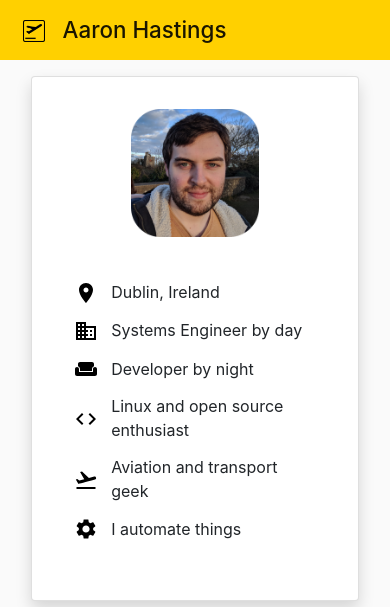
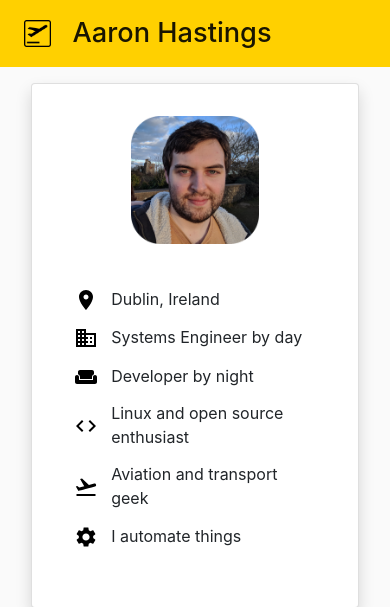
Before and after one commit to thecosmicfrog/aaronhastingsme, a Django app: page / in a window 390 px wide. Shown: the top 607 px of the page. Run offline with Django 3.2, Linux system fonts and the light colour scheme; some libraries are stand-ins or nearby versions.

Commit message:
* Adjusted mobile device navbar font.

```diff
--- a/aaronhastingsme/static/css/base.css
+++ b/aaronhastingsme/static/css/base.css
@@ -1,5 +1,3 @@
-
-
 body {
     background-color: #fafafa !important;
 }
@@ -66,15 +64,6 @@ a:visited {
     margin: 1em;
 }
 
-//h1 {
-//    padding-top: 18px;
-//    padding-left: 30px;
-//    padding-bottom: 18px;
-//    font-family: Arial !important;
-//    font-weight: 600 !important;
-//    font-size: 42px !important;
-//}
-
 .navbar {
     background: #FFD000;
     min-height: 2em;
@@ -98,7 +87,7 @@ a:visited {
 @media screen and (max-width: 480px) {
     .navbar-brand {
         padding-left: 0.3em;
-        font-size: 140% !important;
+        font-size: 170% !important;
     }
 }
 
```
